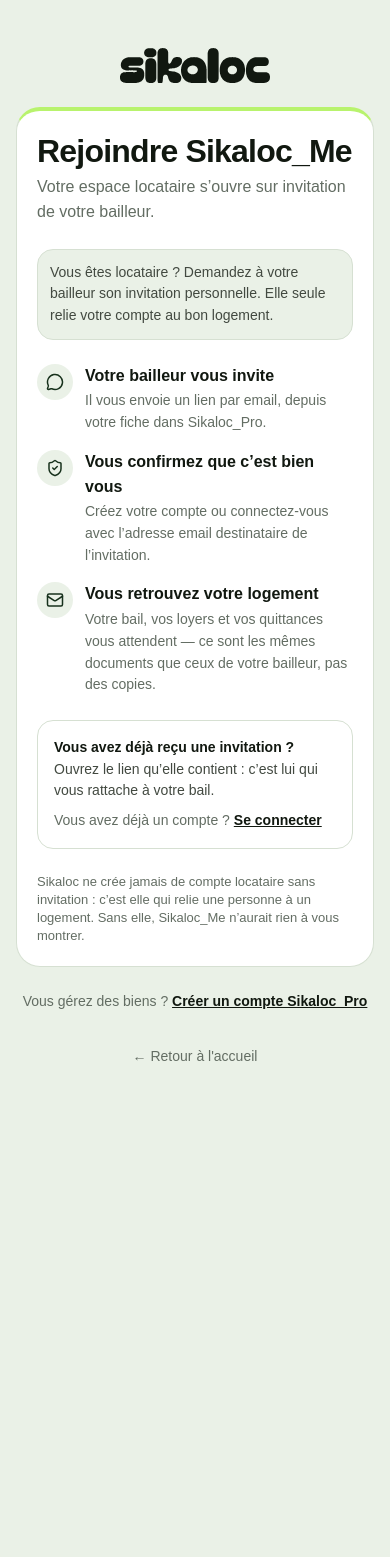
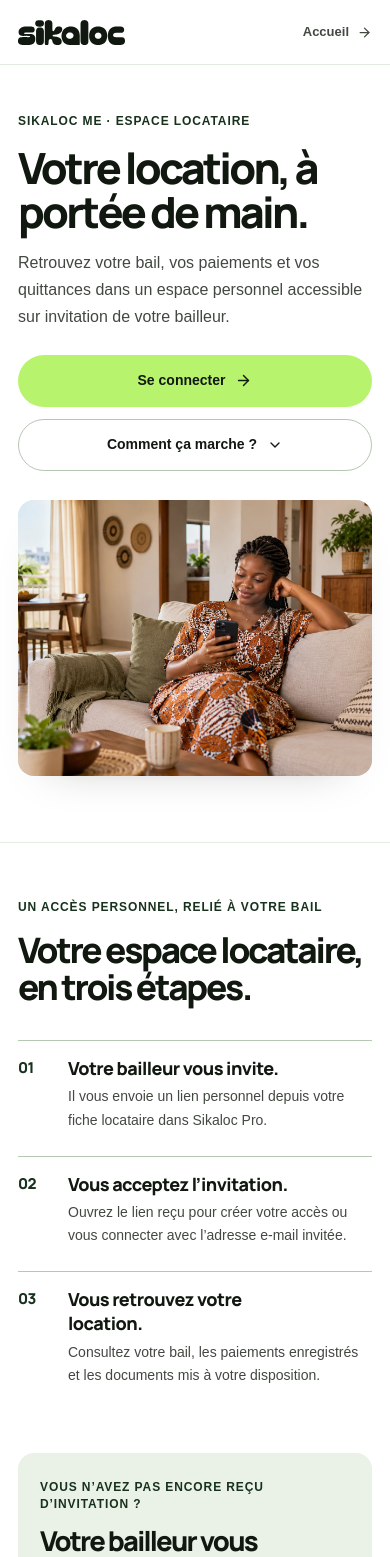
Before and after one commit to gtoflimimael-svg/sikaloc, a Next.js app: page /me/rejoindre in a window 390 px wide. Shown: the top 1557 px of the page. Before the commit the page ends 1117 px from the top, so only its background shows below. Built offline with nearby package versions, Linux system fonts and the light colour scheme; a web font is replaced by a local one.

Commit message:
Refondre la page publique Sikaloc Me

```diff
--- a/src/app/globals.css
+++ b/src/app/globals.css
@@ -2585,3 +2585,105 @@
   .pro-sales-button span,
   .pro-sales-faq-list summary span { transition: none; }
 }
+
+/* Page publique d'accès à Sikaloc Me : narration éditoriale, hors du cadre auth. */
+.me-join {
+  min-height: 100vh;
+  overflow: clip;
+  background: var(--color-canvas);
+  color: var(--color-ink);
+  font-family: var(--font-sans);
+}
+.me-join-wrap { width: min(100% - 48px, 1200px); margin-inline: auto; }
+.me-join-header { border-bottom: 1px solid var(--color-hairline-soft); }
+.me-join-header-inner { display: flex; min-height: 72px; align-items: center; justify-content: space-between; gap: 18px; }
+.me-join-home-link { display: inline-flex; min-height: 44px; align-items: center; gap: 8px; color: var(--color-body); font-size: 13px; font-weight: 650; text-decoration: none; }
+.me-join-home-link:hover { color: var(--color-ink-deep); }
+.me-join-home-link:focus-visible,
+.me-join-next-item a:focus-visible,
+.me-join-footer a:focus-visible { border-radius: 4px; outline: 3px solid var(--color-ink-deep); outline-offset: 4px; }
+.me-join-hero { padding: clamp(50px, 7.4vw, 100px) 0 clamp(70px, 9vw, 118px); }
+.me-join-hero-grid { display: grid; grid-template-columns: minmax(0, .92fr) minmax(0, 1.08fr); align-items: center; gap: clamp(40px, 7.4vw, 104px); }
+.me-join-hero-copy { min-width: 0; }
+.me-join-eyebrow { margin: 0; color: var(--color-ink-deep); font-size: 12px; font-weight: 750; letter-spacing: .075em; line-height: 1.45; text-transform: uppercase; }
+.me-join-title,
+.me-join-section-heading h2,
+.me-join-invitation-panel h2 { color: var(--color-ink); font-family: var(--font-me-display), var(--font-display), sans-serif; font-weight: 800; letter-spacing: -.065em; text-wrap: balance; }
+.me-join-title { max-width: 11ch; margin: 20px 0 0; font-size: clamp(48px, 5.5vw, 76px); line-height: 1.01; }
+.me-join-lead { max-width: 51ch; margin: 23px 0 0; color: var(--color-body); font-size: clamp(16px, 1.35vw, 18px); line-height: 1.68; }
+.me-join-hero-actions { display: flex; flex-wrap: wrap; align-items: center; gap: 12px; margin-top: 31px; }
+.me-join-button { display: inline-flex; min-height: 52px; align-items: center; justify-content: center; gap: 10px; padding: 0 21px; border: 1px solid transparent; border-radius: var(--radius-pill); font-size: 14px; font-weight: 700; line-height: 1.2; text-decoration: none; transition: background-color 150ms ease, border-color 150ms ease, color 150ms ease, transform 150ms ease; }
+.me-join-button:hover { transform: translateY(-1px); }
+.me-join-button:focus-visible { outline: 3px solid var(--color-ink-deep); outline-offset: 4px; }
+.me-join-button-primary { background: var(--color-primary); color: var(--color-on-primary); }
+.me-join-button-primary:hover { background: var(--color-primary-active); }
+.me-join-button-secondary { border-color: var(--color-hairline-strong); background: var(--color-canvas); color: var(--color-ink); }
+.me-join-button-secondary:hover { border-color: var(--color-ink-deep); background: var(--color-canvas-soft); }
+.me-join-photo { position: relative; min-width: 0; overflow: hidden; aspect-ratio: 1.22; margin: 0; border-radius: var(--radius-xl); background: var(--color-canvas-soft); box-shadow: 0 18px 42px -32px rgb(17 24 16 / .34); }
+.me-join-photo img { position: absolute; inset: 0; display: block; width: 100%; height: 100%; object-fit: cover; object-position: 63% center; }
+.me-join-steps { padding: clamp(58px, 7.5vw, 94px) 0 clamp(68px, 8vw, 102px); border-top: 1px solid var(--color-hairline-soft); }
+.me-join-section-heading { max-width: 740px; }
+.me-join-section-heading h2 { max-width: 17ch; margin: 15px 0 0; font-size: clamp(36px, 4.1vw, 56px); line-height: 1.06; }
+.me-join-step-list { display: grid; grid-template-columns: repeat(3, minmax(0, 1fr)); gap: clamp(20px, 3.4vw, 42px); margin: clamp(34px, 4.5vw, 54px) 0 0; padding: 0; list-style: none; }
+.me-join-step { min-width: 0; padding: 20px 0 0; border-top: 1px solid var(--color-hairline-strong); }
+.me-join-step-number { display: block; margin-bottom: 26px; color: var(--color-ink-deep); font-family: var(--font-me-display), var(--font-display), sans-serif; font-size: 19px; font-weight: 800; letter-spacing: -.035em; }
+.me-join-step h3 { max-width: 20ch; margin: 0; color: var(--color-ink); font-family: var(--font-me-display), var(--font-display), sans-serif; font-size: clamp(18px, 1.6vw, 21px); font-weight: 750; letter-spacing: -.03em; line-height: 1.35; }
+.me-join-step p { max-width: 38ch; margin: 10px 0 0; color: var(--color-body); font-size: 15px; line-height: 1.65; }
+.me-join-invitation { padding: 0 0 clamp(64px, 7.5vw, 94px); }
+.me-join-invitation-panel { padding: clamp(26px, 4.5vw, 52px); border-radius: var(--radius-xl); background: var(--color-canvas-sage); }
+.me-join-invitation-panel h2 { max-width: 22ch; margin: 12px 0 0; font-size: clamp(28px, 3.2vw, 40px); line-height: 1.1; }
+.me-join-invitation-panel > p:last-child { max-width: 68ch; margin: 14px 0 0; color: var(--color-body); font-size: 15px; line-height: 1.7; }
+.me-join-next { padding: 0 0 28px; }
+.me-join-next-grid { display: grid; grid-template-columns: repeat(2, minmax(0, 1fr)); border-top: 1px solid var(--color-hairline-strong); }
+.me-join-next-item { min-width: 0; padding: 22px 24px 24px 0; }
+.me-join-next-item + .me-join-next-item { padding-left: 24px; border-left: 1px solid var(--color-hairline-soft); }
+.me-join-next-item p { margin: 0; color: var(--color-mute); font-size: 13px; line-height: 1.5; }
+.me-join-next-item a { display: inline-flex; min-height: 44px; align-items: center; gap: 8px; margin-top: 6px; color: var(--color-ink-deep); font-size: 15px; font-weight: 750; text-decoration: none; }
+.me-join-next-item a:hover { text-decoration: underline; text-underline-offset: 4px; }
+.me-join-footer { display: flex; min-height: 76px; align-items: center; justify-content: space-between; gap: 16px; border-top: 1px solid var(--color-hairline-soft); }
+.me-join-footer > a { color: var(--color-mute); font-size: 12px; text-decoration: underline; text-decoration-color: var(--color-hairline-strong); text-underline-offset: 4px; }
+
+@media (max-width: 900px) {
+  .me-join-hero-grid { grid-template-columns: minmax(0, 1fr); gap: 34px; }
+  .me-join-hero-copy { max-width: 700px; }
+  .me-join-title { max-width: 13ch; }
+  .me-join-photo { width: 100%; aspect-ratio: 1.55; }
+  .me-join-photo img { object-position: 61% center; }
+}
+@media (max-width: 640px) {
+  .me-join-wrap { width: min(100% - 36px, 1200px); }
+  .me-join-header-inner { min-height: 64px; }
+  .me-join-hero { padding: 48px 0 66px; }
+  .me-join-hero-grid { gap: 29px; }
+  .me-join-title { max-width: 12ch; margin-top: 16px; font-size: clamp(43px, 11vw, 62px); }
+  .me-join-lead { margin-top: 17px; font-size: 16px; }
+  .me-join-hero-actions { align-items: stretch; flex-direction: column; margin-top: 24px; }
+  .me-join-button { width: 100%; min-height: 52px; }
+  .me-join-photo { aspect-ratio: 1.28; border-radius: var(--radius-lg); }
+  .me-join-photo img { object-position: 63% center; }
+  .me-join-steps { padding-block: 56px 66px; }
+  .me-join-section-heading h2 { max-width: 15ch; font-size: clamp(34px, 9vw, 46px); }
+  .me-join-step-list { grid-template-columns: minmax(0, 1fr); gap: 24px; margin-top: 34px; }
+  .me-join-step { display: grid; grid-template-columns: 38px minmax(0, 1fr); column-gap: 12px; padding-top: 15px; }
+  .me-join-step-number { grid-row: span 2; margin: 0; font-size: 15px; }
+  .me-join-step h3 { font-size: 18px; }
+  .me-join-step p { grid-column: 2; margin-top: 5px; font-size: 14px; }
+  .me-join-invitation { padding-bottom: 56px; }
+  .me-join-invitation-panel { padding: 26px 22px; border-radius: var(--radius-lg); }
+  .me-join-invitation-panel h2 { font-size: clamp(27px, 7vw, 34px); }
+  .me-join-invitation-panel > p:last-child { font-size: 14px; }
+  .me-join-next-grid { grid-template-columns: minmax(0, 1fr); }
+  .me-join-next-item { padding: 18px 0; }
+  .me-join-next-item + .me-join-next-item { padding-left: 0; border-top: 1px solid var(--color-hairline-soft); border-left: 0; }
+  .me-join-footer { min-height: 72px; }
+}
+@media (max-width: 380px) {
+  .me-join-wrap { width: min(100% - 32px, 1200px); }
+  .me-join-title { font-size: 42px; }
+  .me-join-home-link { gap: 5px; font-size: 12px; }
+  .me-join-photo { aspect-ratio: 1.12; }
+}
+@media (prefers-reduced-motion: reduce) {
+  .me-join-button { transition: none; }
+  .me-join-button:hover { transform: none; }
+}
--- a/src/app/me/rejoindre/page.tsx
+++ b/src/app/me/rejoindre/page.tsx
@@ -1,120 +1,155 @@
-import { Mail, MessageCircle, ShieldCheck } from 'lucide-react'
 import type { Metadata } from 'next'
+import localFont from 'next/font/local'
+import Image from 'next/image'
 import Link from 'next/link'
+import { ArrowRight, ChevronDown } from 'lucide-react'
 
-import { CarteAuth } from '@/components/auth/carte-auth'
-import { ESPACE_ME } from '@/lib/roles'
+import { MarqueSikaloc } from '@/components/ui/logo'
+
+const manropeMe = localFont({
+  src: [
+    { path: '../../fonts/Manrope-PDF-Regular.ttf', weight: '400' },
+    { path: '../../fonts/Manrope-PDF-Medium.ttf', weight: '500' },
+    { path: '../../fonts/Manrope-PDF-SemiBold.ttf', weight: '600' },
+    { path: '../../fonts/Manrope-PDF-Bold.ttf', weight: '700' },
+    { path: '../../fonts/Manrope-PDF-Extrabold.ttf', weight: '800' },
+  ],
+  variable: '--font-me-display',
+  display: 'swap',
+  preload: false,
+})
 
 export const metadata: Metadata = {
-  title: 'Rejoindre Sikaloc_Me',
+  title: 'Rejoindre Sikaloc Me',
   description:
-    'Votre bailleur vous invite à consulter votre logement, vos loyers et vos quittances.',
+    'Retrouvez votre bail, vos paiements et les documents partagés par votre bailleur dans votre espace Sikaloc Me.',
 }
 
-/**
- * Comment on entre dans Sikaloc_Me.
- *
- * ─── Pourquoi pas un formulaire d'inscription ───────────────────────────────
- *
- * Parce qu'un compte locataire créé tout seul ne serait relié à rien. Ce qui
- * rattache une personne à un logement, à un bail, à des quittances, c'est
- * l'invitation de son bailleur — elle seule sait de quel bail il s'agit.
- *
- * Un formulaire ouvert produirait des comptes vides que personne ne pourrait
- * relier ensuite sans risquer de rattacher la mauvaise personne au mauvais
- * bail. C'est un risque qu'on ne prend pas avec des documents de loyer.
- *
- * Cette page dit donc la vérité et donne le chemin : demandez l'invitation.
- */
+const etapes = [
+  {
+    numero: '01',
+    titre: 'Votre bailleur vous invite.',
+    texte: 'Il vous envoie un lien personnel depuis votre fiche locataire dans Sikaloc Pro.',
+  },
+  {
+    numero: '02',
+    titre: 'Vous acceptez l’invitation.',
+    texte: 'Ouvrez le lien reçu pour créer votre accès ou vous connecter avec l’adresse e-mail invitée.',
+  },
+  {
+    numero: '03',
+    titre: 'Vous retrouvez votre location.',
+    texte: 'Consultez votre bail, les paiements enregistrés et les documents mis à votre disposition.',
+  },
+]
+
 export default function PageRejoindre() {
   return (
-    <CarteAuth
-      titre="Rejoindre Sikaloc_Me"
-      description="Votre espace locataire s’ouvre sur invitation de votre bailleur."
-      bas={
-        <>
-          Vous gérez des biens ?{' '}
-          <Link href="/inscription" className="font-semibold text-ink underline">
-            Créer un compte Sikaloc_Pro
+    <main id="contenu-principal" tabIndex={-1} className={`me-join ${manropeMe.variable}`}>
+      <a href="#contenu-principal" className="skip-link">
+        Aller au contenu
+      </a>
+
+      <header className="me-join-header">
+        <div className="me-join-wrap me-join-header-inner">
+          <MarqueSikaloc taille="sm" />
+          <Link href="/" className="me-join-home-link">
+            Accueil <ArrowRight size={15} aria-hidden="true" />
           </Link>
-        </>
-      }
-    >
-      <div className="space-y-xl">
-        <p className="rounded-lg border border-hairline bg-canvas-sage p-md text-body-sm text-body">
-          Vous êtes locataire ? Demandez à votre bailleur son invitation personnelle. Elle seule relie votre compte au bon logement.
-        </p>
-        <ol className="space-y-lg" aria-label="Étapes pour rejoindre votre logement">
-          <Etape
-            numero={1}
-            icone={<MessageCircle size={18} strokeWidth={2} aria-hidden="true" />}
-            titre="Votre bailleur vous invite"
-            texte="Il vous envoie un lien par email, depuis votre fiche dans Sikaloc_Pro."
-          />
-          <Etape
-            numero={2}
-            icone={<ShieldCheck size={18} strokeWidth={2} aria-hidden="true" />}
-            titre="Vous confirmez que c’est bien vous"
-            texte="Créez votre compte ou connectez-vous avec l’adresse email destinataire de l’invitation."
-          />
-          <Etape
-            numero={3}
-            icone={<Mail size={18} strokeWidth={2} aria-hidden="true" />}
-            titre="Vous retrouvez votre logement"
-            texte="Votre bail, vos loyers et vos quittances vous attendent — ce sont les mêmes documents que ceux de votre bailleur, pas des copies."
-          />
-        </ol>
+        </div>
+      </header>
 
-        <div className="rounded-lg border border-hairline bg-canvas p-lg">
-          <p className="text-body-sm text-body">
-            <strong className="text-ink">Vous avez déjà reçu une invitation ?</strong>{' '}
-            Ouvrez le lien qu’elle contient : c’est lui qui vous rattache à votre
-            bail.
-          </p>
-          <p className="mt-sm text-body-sm text-mute">
-            Vous avez déjà un compte ?{' '}
-            <Link href="/connexion" className="font-semibold text-ink underline">
-              Se connecter
-            </Link>
-          </p>
+      <section className="me-join-hero" aria-labelledby="me-join-title">
+        <div className="me-join-wrap me-join-hero-grid">
+          <div className="me-join-hero-copy">
+            <p className="me-join-eyebrow">Sikaloc Me · Espace locataire</p>
+            <h1 id="me-join-title" className="me-join-title">
+              Votre location, à portée de main.
+            </h1>
+            <p className="me-join-lead">
+              Retrouvez votre bail, vos paiements et vos quittances dans un espace
+              personnel accessible sur invitation de votre bailleur.
+            </p>
+            <div className="me-join-hero-actions">
+              <Link href="/connexion" className="me-join-button me-join-button-primary">
+                Se connecter <ArrowRight size={17} aria-hidden="true" />
+              </Link>
+              <a href="#fonctionnement" className="me-join-button me-join-button-secondary">
+                Comment ça marche ? <ChevronDown size={16} aria-hidden="true" />
+              </a>
+            </div>
+          </div>
+
+          <figure className="me-join-photo">
+            <Image
+              src="/images/home/sikaloc-me-editorial.webp"
+              alt="Scène illustrative : une locataire consulte sereinement son téléphone dans son logement lumineux."
+              width={1536}
+              height={1024}
+              sizes="(max-width: 900px) 100vw, (max-width: 1200px) 52vw, 620px"
+              priority
+            />
+          </figure>
         </div>
+      </section>
 
-        <p className="text-caption text-mute">
-          Sikaloc ne crée jamais de compte locataire sans invitation : c’est elle
-          qui relie une personne à un logement. Sans elle, {ESPACE_ME.nom}{' '}
-          n’aurait rien à vous montrer.
-        </p>
-      </div>
-    </CarteAuth>
+      <section id="fonctionnement" className="me-join-steps" aria-labelledby="me-join-steps-title">
+        <div className="me-join-wrap">
+          <div className="me-join-section-heading">
+            <p className="me-join-eyebrow">Un accès personnel, relié à votre bail</p>
+            <h2 id="me-join-steps-title">Votre espace locataire, en trois étapes.</h2>
+          </div>
+
+          <ol className="me-join-step-list">
+            {etapes.map((etape) => (
+              <li key={etape.numero} className="me-join-step">
+                <span className="me-join-step-number" aria-hidden="true">
+                  {etape.numero}
+                </span>
+                <h3>{etape.titre}</h3>
+                <p>{etape.texte}</p>
+              </li>
+            ))}
+          </ol>
+        </div>
+      </section>
+
+      <section className="me-join-invitation" aria-labelledby="me-join-invitation-title">
+        <div className="me-join-wrap">
+          <div className="me-join-invitation-panel">
+            <p className="me-join-eyebrow">Vous n’avez pas encore reçu d’invitation ?</p>
+            <h2 id="me-join-invitation-title">Votre bailleur vous ouvre l’accès.</h2>
+            <p>
+              Demandez-lui de vous inviter depuis son espace Sikaloc Pro. Cette
+              invitation relie votre compte à la bonne location et aux documents
+              qu’il partage avec vous.
+            </p>
+          </div>
+        </div>
+      </section>
+
+      <section className="me-join-next" aria-label="Autres accès Sikaloc">
+        <div className="me-join-wrap">
+          <div className="me-join-next-grid">
+            <div className="me-join-next-item">
+              <p>Vous avez déjà activé votre accès ?</p>
+              <Link href="/connexion">
+                Se connecter <ArrowRight size={16} aria-hidden="true" />
+              </Link>
+            </div>
+            <div className="me-join-next-item">
+              <p>Vous gérez des logements ?</p>
+              <Link href="/pro">
+                Découvrir Sikaloc Pro <ArrowRight size={16} aria-hidden="true" />
+              </Link>
+            </div>
+          </div>
+          <div className="me-join-footer">
+            <MarqueSikaloc taille="sm" />
+            <Link href="/">Retour à l’accueil Sikaloc</Link>
+          </div>
+        </div>
+      </section>
+    </main>
   )
 }
-
-function Etape({
-  numero,
-  icone,
-  titre,
-  texte,
-}: {
-  numero: number
-  icone: React.ReactNode
-  titre: string
-  texte: string
-}) {
-  return (
-    <li className="flex gap-md">
-      <span
-        aria-hidden="true"
-        className="flex size-9 shrink-0 items-center justify-center rounded-pill bg-canvas-sage text-primary"
-      >
-        {icone}
-      </span>
-      <div className="min-w-0">
-        <p className="text-body-md font-semibold text-ink">
-          <span className="sr-only">Étape {numero} — </span>
-          {titre}
-        </p>
-        <p className="mt-xxs text-body-sm text-mute">{texte}</p>
-      </div>
-    </li>
-  )
-}
```
